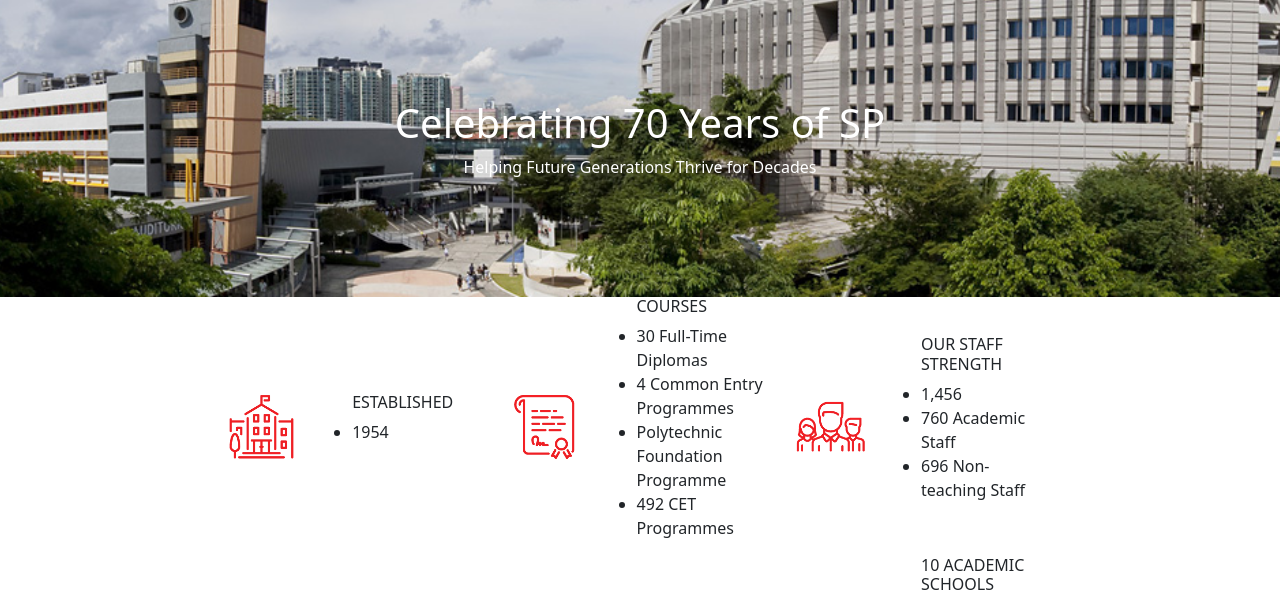
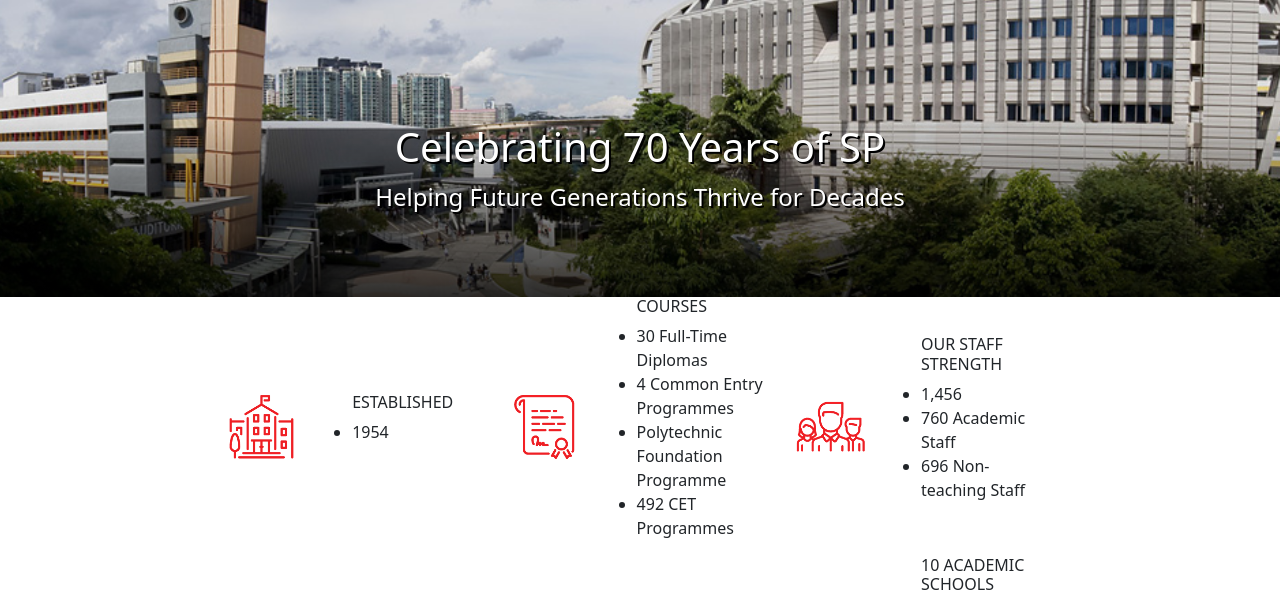
Before and after one commit to HtunThiha/SP70-FrontEndAssignment-FEDCA2, a plain HTML site: page index.html in a window 1280 px wide. Shown: the part 117-717 px from the top of the page. Drawn offline with nearby package versions, Linux system fonts and the light colour scheme.

Commit message:
Image gradient, box and text shadows
- Added image black gradient from bottom for the hero image, adjusted the title position.
- Box shadows for vision image, statistics container
- Text shadow for statistics title

```diff
--- a/css/index.css
+++ b/css/index.css
@@ -1,17 +1,59 @@
+/* hero image background */
 .hero-image {
-    background-image: url('../images/hero-image.jpg'); /* Replace with your image URL */
-    height: 300px;
-    background-size: cover;
-    background-position: center;
-}
-.hero-text {
-    top: 50%;
-    left: 50%;
-    transform: translate(-50%, -50%);
-    color: white;
-    text-align: center;
+    position: relative; /* positioning relative to its container */
+    background-image: url('../images/hero-image.jpg'); /* background image URL */
+    height: 300px; /* height of the hero image */
+    background-size: cover; /* cover the entire container */
+    background-position: center; /* center the background image */
 }
 
+/* overlay gradient on hero image */
+.hero-image::after {
+    content: ''; /* empty content for pseudo-element */
+    position: absolute; /* positioning absolute to overlap with .hero-image */
+    bottom: 0; /* positioned at the bottom of .hero-image */
+    left: 0; /* positioned at the left of .hero-image */
+    width: 100%; /* full width of .hero-image */
+    height: 60%; /* height of the gradient overlay */
+    background: linear-gradient(to bottom, rgba(0, 0, 0, 0), rgba(0, 0, 0, 0.8)); /* gradient from transparent to 80% black */
+}
+
+/* hero text alignment, color, and center */
+.hero-text {
+    top: 60%; /* positioning 60% from the top of its container */
+    left: 50%; /* center horizontally */
+    transform: translate(-50%, -50%); /* center vertically and horizontally */
+    color: white; /* text color */
+    text-align: center; /* center align text */
+    font-size: 1.5rem; /* font size */
+    text-shadow: 2px 2px black; /* text shadow */
+    z-index: 1; /* ensure text appears above the gradient overlay */
+}
+
+/* remove bullet points for h6 elements */
 h6 {
-    list-style-type: none;
+    list-style-type: none; /* no bullet points */
 }
+
+/* vision image background design */
+#img-mission-vision {
+    background-color: #44b09e;
+    background-image: linear-gradient(315deg, #44b09e 0%, #e0d2c7 74%);
+    border-radius: 30px; /* rounded corners */
+    box-shadow: rgba(0, 0, 0, 0.35) 0px 5px 15px; /* box shadow */
+}
+
+/* stats container box shadow */
+#statistics {
+    box-shadow: rgba(0, 0, 0, 0.15) 0px 15px 25px 15px, rgba(0, 0, 0, 0.05) 0px 5px 10px; /* multiple box shadows */
+}
+
+/* stats title gradient background */
+#statistics-title {
+    background-image: linear-gradient(#f6323e, #b32933); /* gradient background */
+}
+
+/* text shadow for vision subtitle */
+#vision-subtitle {
+    text-shadow: 0.7px 0.7px grey; /* text shadow */
+}
```
